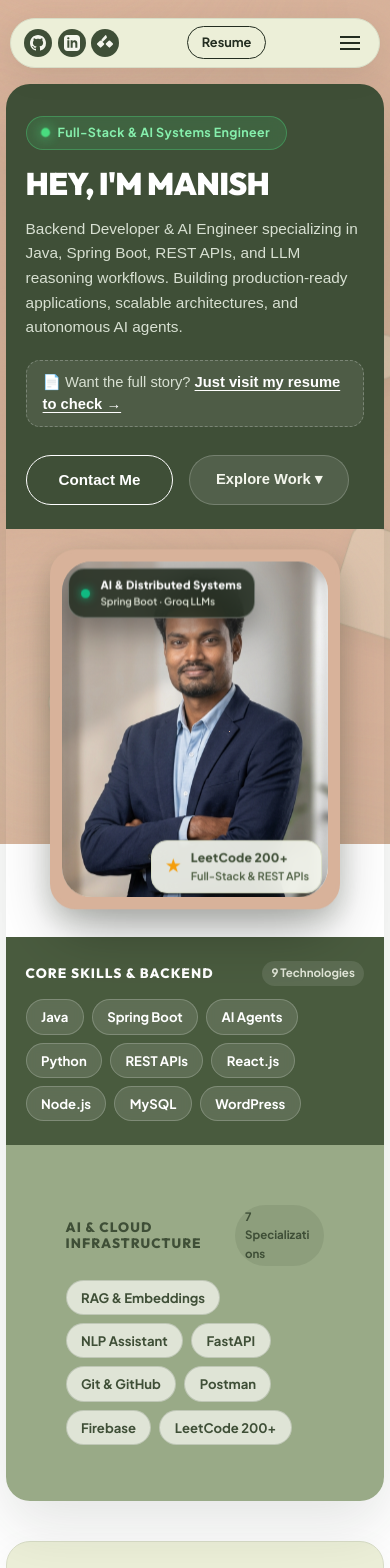
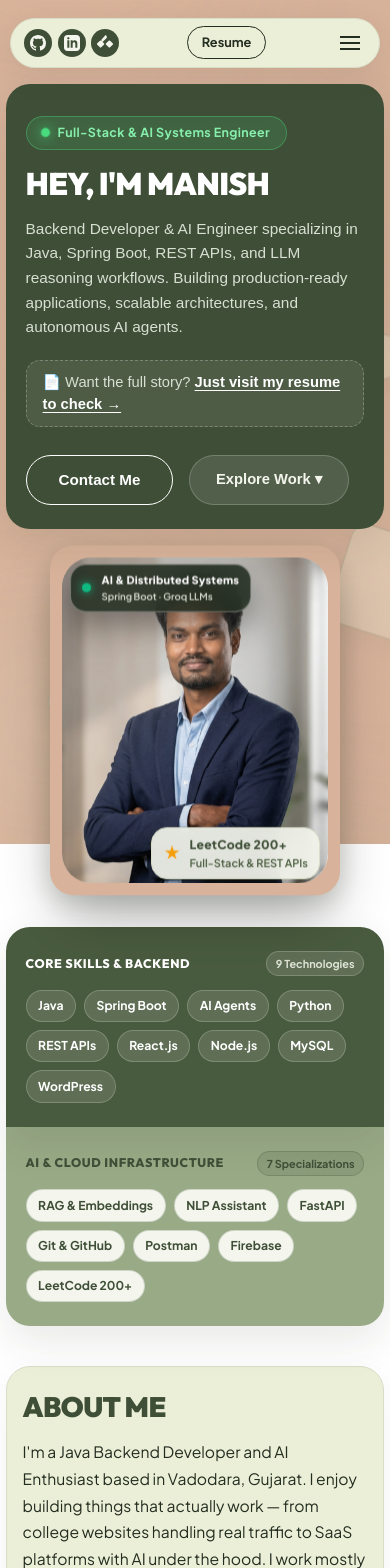
Before and after one commit to manishworkss/aurexon, a Next.js app: page / in a window 390 px wide. Shown: the top 1568 px of the page. Built offline with nearby package versions, Linux system fonts and the light colour scheme; a web font is replaced by a local one.

Commit message:
fix(mobile): resolve hero skills double-padding, counter text wrapping, and corner radii

```diff
--- a/src/components/Hero.module.css
+++ b/src/components/Hero.module.css
@@ -355,6 +355,7 @@
   border-radius: 50%;
   background-color: #10B981;
   box-shadow: 0 0 10px #10B981;
+  flex-shrink: 0;
 }
 
 .badgeLabel {
@@ -363,6 +364,7 @@
   font-weight: 800;
   letter-spacing: 0.02em;
   color: #FFFFFF;
+  white-space: nowrap;
 }
 
 .badgeSub {
@@ -370,6 +372,7 @@
   font-size: 0.68rem;
   font-weight: 600;
   color: var(--sage-light);
+  white-space: nowrap;
 }
 
 /* 3D Floating Holographic Badge 2: Bottom-Right */
@@ -398,18 +401,21 @@
 .starIcon {
   color: #F59E0B;
   font-size: 1.05rem;
+  flex-shrink: 0;
 }
 
 .holoBadgeBottom .badgeLabel {
   color: var(--forest-dark);
   font-size: 0.76rem;
   font-weight: 800;
+  white-space: nowrap;
 }
 
 .holoBadgeBottom .badgeSub {
   color: var(--forest-medium);
   font-size: 0.68rem;
   font-weight: 600;
+  white-space: nowrap;
 }
 
 /* =========================================
@@ -438,6 +444,8 @@
   display: flex;
   align-items: center;
   justify-content: space-between;
+  gap: 0.75rem;
+  width: 100%;
 }
 
 .skillsHeading {
@@ -446,15 +454,22 @@
   color: var(--text-light);
   letter-spacing: 0.08em;
   text-transform: uppercase;
+  white-space: normal;
+  line-height: 1.25;
 }
 
 .skillsSubCounter {
-  font-size: 0.72rem;
+  font-size: 0.74rem;
   font-weight: 700;
   color: var(--sage-light);
-  background: rgba(255, 255, 255, 0.1);
-  padding: 0.2rem 0.6rem;
+  background: rgba(255, 255, 255, 0.12);
+  border: 1px solid rgba(255, 255, 255, 0.2);
+  padding: 0.25rem 0.7rem;
   border-radius: var(--radius-pill);
+  white-space: nowrap !important;
+  flex-shrink: 0 !important;
+  display: inline-flex;
+  align-items: center;
 }
 
 .skillsGrid {
@@ -476,6 +491,7 @@
   cursor: default;
   transition: all 0.2s ease;
   transform: translateZ(10px);
+  white-space: nowrap;
 }
 
 .heroSkillPillLeft:hover {
@@ -489,6 +505,7 @@
    ========================================= */
 .bottomRightBlock {
   background-color: var(--sage-accent);
+  padding: 2.25rem 3.5rem;
   position: relative;
   overflow: hidden;
   display: flex;
@@ -498,7 +515,6 @@
 
 .skillsSectionRight {
   width: 100%;
-  padding: 2.5rem 2.5rem 2.25rem 2.5rem;
   position: relative;
   z-index: 2;
   display: flex;
@@ -512,15 +528,22 @@
   color: var(--forest-dark);
   letter-spacing: 0.08em;
   text-transform: uppercase;
+  white-space: normal;
+  line-height: 1.25;
 }
 
 .skillsSubCounterSage {
-  font-size: 0.72rem;
+  font-size: 0.74rem;
   font-weight: 700;
   color: var(--forest-dark);
-  background: rgba(63, 79, 55, 0.12);
-  padding: 0.2rem 0.6rem;
+  background: rgba(63, 79, 55, 0.15);
+  border: 1px solid rgba(63, 79, 55, 0.25);
+  padding: 0.25rem 0.7rem;
   border-radius: var(--radius-pill);
+  white-space: nowrap !important;
+  flex-shrink: 0 !important;
+  display: inline-flex;
+  align-items: center;
 }
 
 .heroSkillPillRight {
@@ -529,11 +552,12 @@
   font-size: 0.82rem;
   font-weight: 700;
   color: var(--forest-dark);
-  background-color: var(--sage-light);
+  background-color: var(--cream-light);
   border: 1px solid rgba(63, 79, 55, 0.2);
   cursor: default;
   transition: all 0.2s ease;
   transform: translateZ(10px);
+  white-space: nowrap;
 }
 
 .heroSkillPillRight:hover {
@@ -574,6 +598,10 @@
     right: -10px;
     bottom: 18px;
   }
+  .bottomLeftBlock,
+  .bottomRightBlock {
+    padding: 2rem 2.25rem;
+  }
 }
 
 @media (max-width: 880px) {
@@ -587,11 +615,13 @@
     grid-template-columns: 1fr;
     grid-template-rows: auto;
     border-radius: 28px;
+    box-shadow: none;
   }
 
   .topLeftBlock {
     padding: 2.75rem 2rem 2rem 2rem;
-    border-radius: 28px 28px 0 0;
+    border-radius: 28px;
+    box-shadow: 0 16px 40px rgba(35, 45, 32, 0.1);
   }
 
   .topRightBlock {
@@ -603,30 +633,70 @@
     top: 0;
     left: 0;
     right: 0;
-    margin: 2rem auto 2.25rem auto;
+    margin: 1.5rem auto 2rem auto;
     width: min(320px, calc(100% - 2rem));
-    height: 400px;
-    border-radius: 30px;
+    height: 390px;
+    border-radius: 28px;
+    cursor: default;
   }
 
   .holoBadgeTop {
-    left: 8px;
-    top: 12px;
+    left: 10px;
+    top: 14px;
+    padding: 0.45rem 0.8rem;
+    max-width: calc(100% - 20px);
   }
 
   .holoBadgeBottom {
-    right: 8px;
+    right: 10px;
     bottom: 14px;
+    padding: 0.45rem 0.8rem;
+    max-width: calc(100% - 20px);
   }
 
   .bottomLeftBlock {
-    padding: 2rem 1.75rem;
-    border-radius: 0;
+    padding: 1.85rem 1.75rem;
+    border-radius: 28px 28px 0 0;
+    width: 100%;
+    box-shadow: 0 16px 40px rgba(35, 45, 32, 0.1);
   }
 
   .bottomRightBlock {
-    padding: 1.75rem;
+    padding: 1.85rem 1.75rem;
     border-radius: 0 0 28px 28px;
+    width: 100%;
+    box-shadow: 0 16px 40px rgba(35, 45, 32, 0.1);
+  }
+
+  .skillsSectionLeft,
+  .skillsSectionRight {
+    max-width: 100%;
+    width: 100%;
+  }
+
+  .skillsHeaderRow {
+    gap: 0.6rem;
+  }
+
+  .skillsHeading,
+  .skillsHeadingSage {
+    font-size: clamp(0.78rem, 3.2vw, 0.86rem);
+  }
+
+  .skillsSubCounter,
+  .skillsSubCounterSage {
+    font-size: 0.72rem;
+    padding: 0.22rem 0.65rem;
+  }
+
+  .heroSkillPillLeft,
+  .heroSkillPillRight {
+    font-size: 0.8rem;
+    padding: 0.38rem 0.8rem;
+  }
+
+  .largeTriangleAccent {
+    display: none !important;
   }
 }
 
@@ -641,7 +711,7 @@
 
   .topLeftBlock {
     padding: 2rem 1.25rem 1.5rem 1.25rem;
-    border-radius: 24px 24px 0 0;
+    border-radius: 24px;
   }
 
   .heading {
@@ -653,39 +723,58 @@
   }
 
   .centerPortraitCard {
-    width: min(290px, calc(100% - 1rem));
-    height: 360px;
-    margin: 1.5rem auto;
-    border-radius: 26px;
+    width: min(290px, calc(100% - 1.5rem));
+    height: 350px;
+    margin: 1.25rem auto 1.75rem auto;
+    border-radius: 24px;
   }
 
   .holoBadgeTop {
-    left: 6px;
+    left: 8px;
     top: 10px;
-    padding: 0.45rem 0.75rem;
+    padding: 0.4rem 0.7rem;
   }
 
   .holoBadgeBottom {
-    right: 6px;
+    right: 8px;
     bottom: 10px;
-    padding: 0.45rem 0.75rem;
+    padding: 0.4rem 0.7rem;
   }
 
   .badgeLabel {
-    font-size: 0.7rem;
+    font-size: 0.68rem;
   }
 
   .badgeSub {
-    font-size: 0.62rem;
+    font-size: 0.6rem;
   }
 
   .bottomLeftBlock {
     padding: 1.5rem 1.25rem;
+    border-radius: 24px 24px 0 0;
   }
 
   .bottomRightBlock {
-    padding: 1.25rem;
+    padding: 1.5rem 1.25rem;
     border-radius: 0 0 24px 24px;
+  }
+
+  .skillsHeading,
+  .skillsHeadingSage {
+    font-size: 0.78rem;
+    letter-spacing: 0.05em;
+  }
+
+  .skillsSubCounter,
+  .skillsSubCounterSage {
+    font-size: 0.68rem;
+    padding: 0.18rem 0.55rem;
+  }
+
+  .heroSkillPillLeft,
+  .heroSkillPillRight {
+    font-size: 0.76rem;
+    padding: 0.34rem 0.72rem;
   }
 
   .largeTriangleAccent {
```
